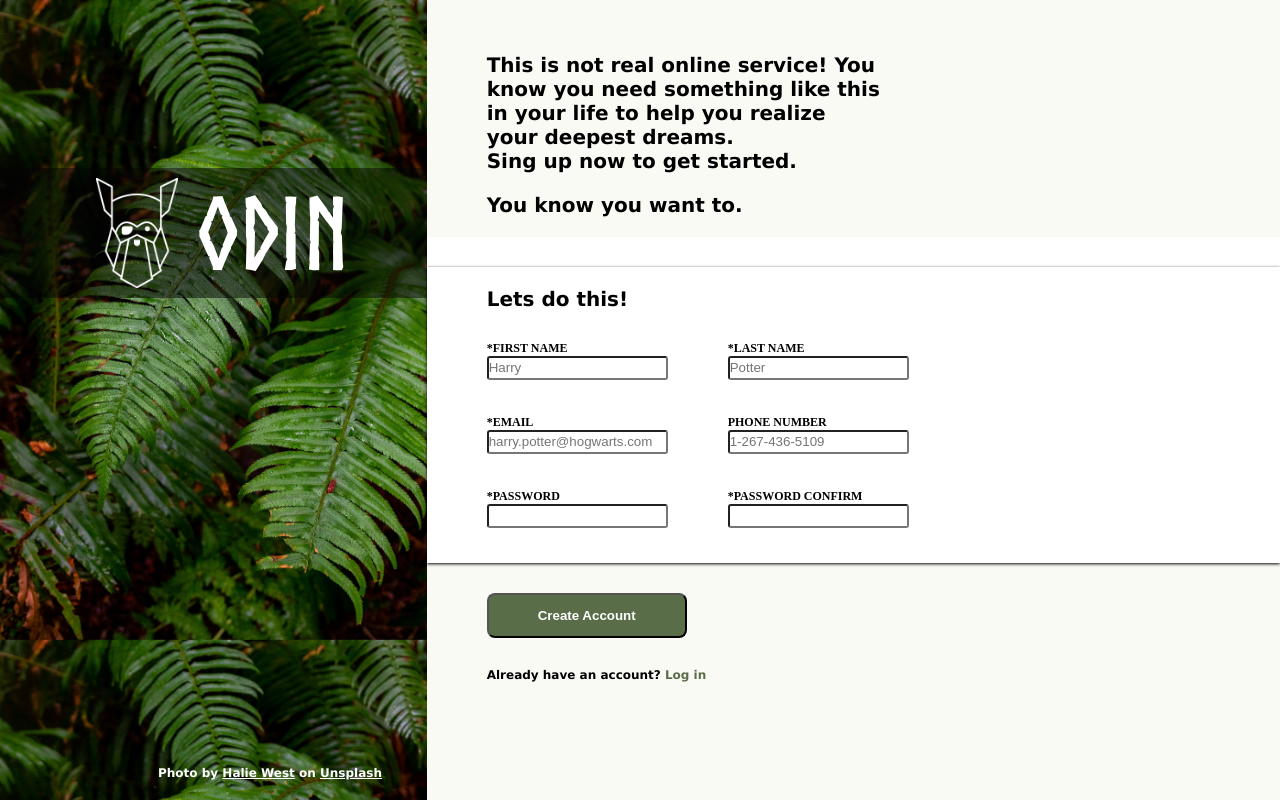
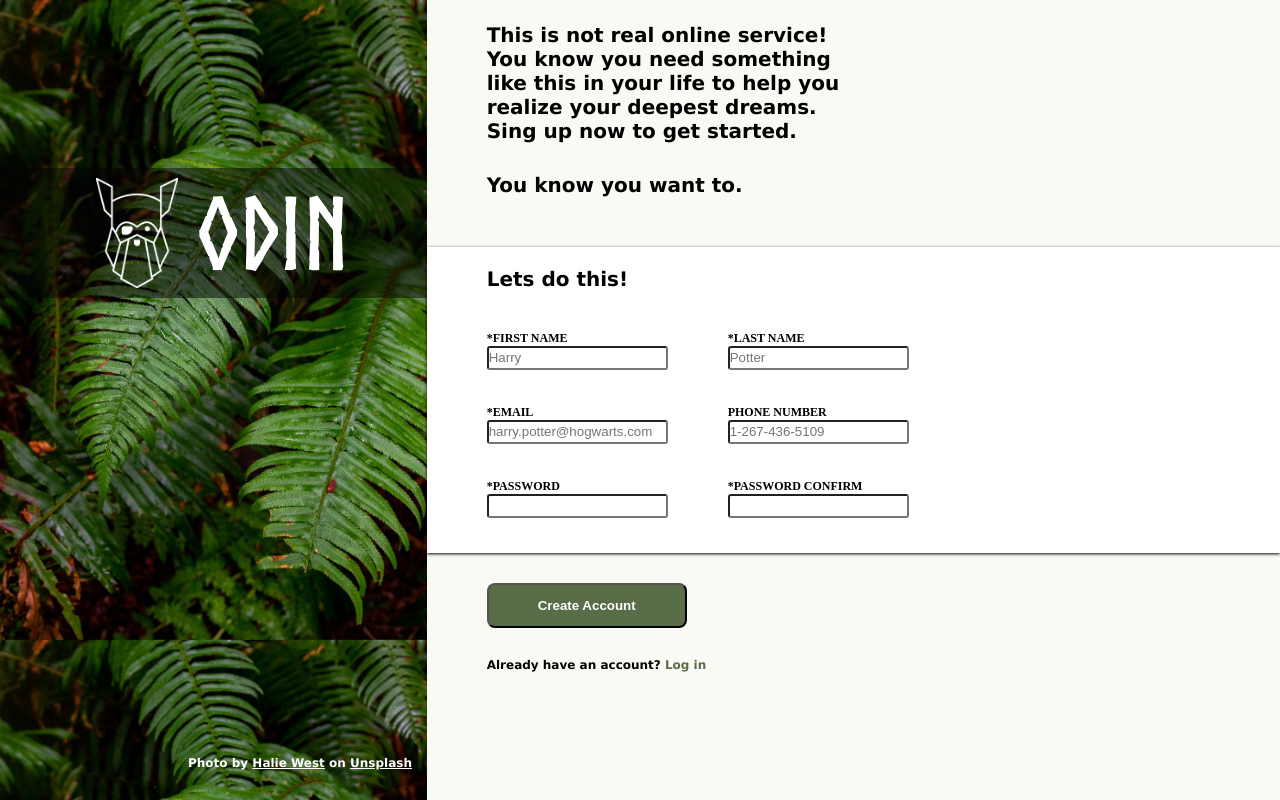
Before and after one commit to JT84-bit/sign-up-form, a plain HTML site: page index.html in a window 1280 px wide. Drawn offline with Linux system fonts and the light colour scheme.

Commit message:
Fixed margin bottom of first section

```diff
--- a/style.css
+++ b/style.css
@@ -36,21 +36,22 @@ html, body ,.wrapper {
     flex-direction: column;
     flex: 2 1 0;
     justify-content: flex-end;
-    margin-bottom: 30px;
+
 }
 
 .info-text {
     width: 50%;
     text-wrap: wrap;
-    margin-left: 30px;
+    margin-bottom: 20px;
+
 }
 
-p {
+p{
     font-size: 20px;
     font-weight: bold;
     font-family:Verdana, Geneva, Tahoma, sans-serif;
-    margin-left: 30px;
-    margin-bottom: 20px;
+    margin-left: 60px;
+    margin-bottom: 30px;
 }
 
 .query-section {
```
